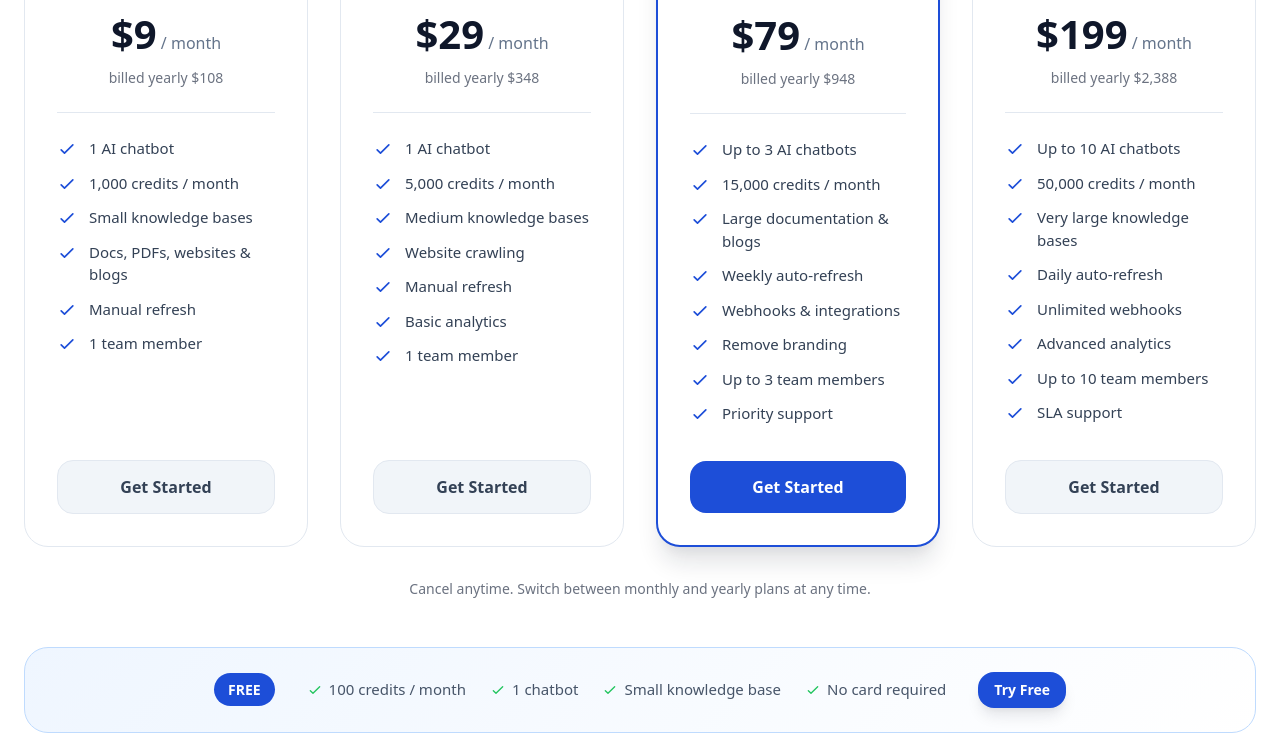
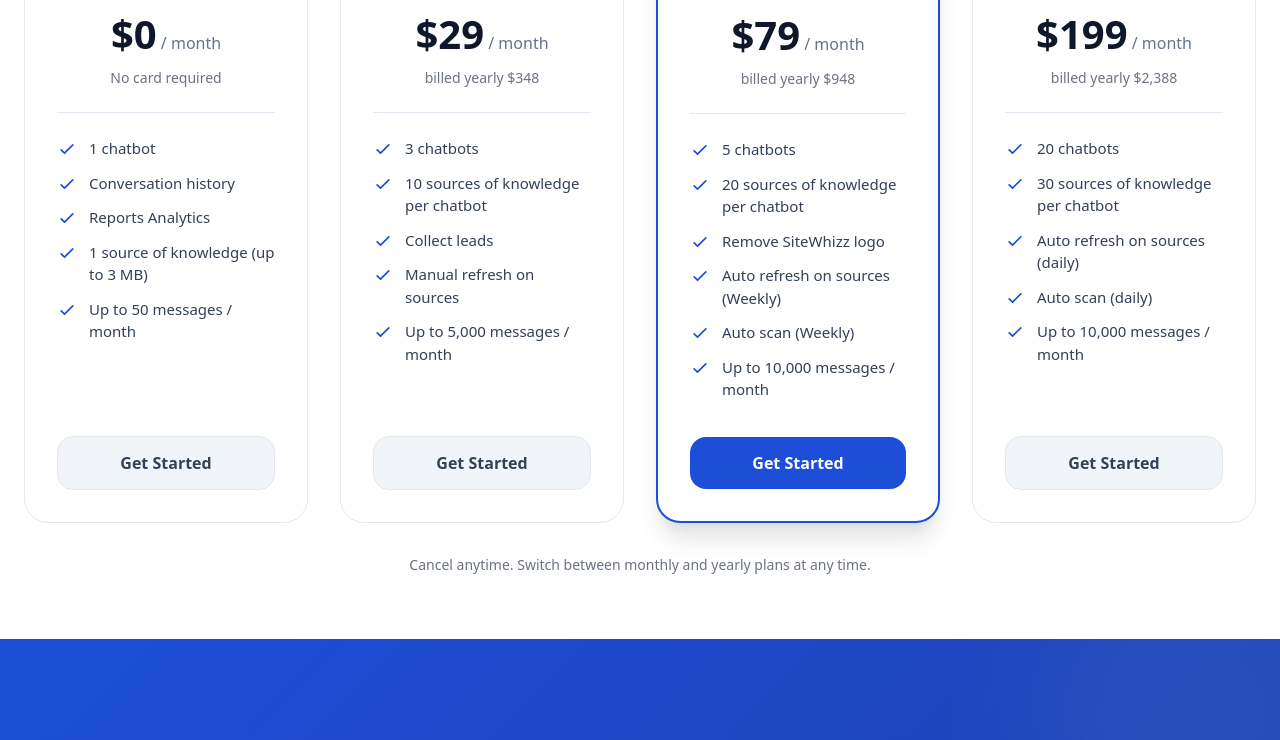
Before and after one commit to Aravinth-Code/sitewhizz-landing, a plain HTML site: page pricing/index.html in a window 1280 px wide. Shown: the part 757-1497 px from the top of the page. Drawn offline with nearby package versions, Linux system fonts and the light colour scheme.

Commit message:
changes added

```diff
--- a/pricing/index.html
+++ b/pricing/index.html
@@ -15,9 +15,9 @@ j=d.createElement(s),dl=l!='dataLayer'?'&l='+l:'';j.async=true;j.src=
   <title>Pricing | Create an AI Chatbot Using Your Website Content | SiteWhizz</title>
 
   <!-- Favicon -->
-  <link rel="icon" href="/favicon.ico" sizes="any">
-  <link rel="icon" type="image/png" sizes="32x32" href="/favicon-32x32.png">
-  <link rel="icon" type="image/svg+xml" href="/favicon.svg">
+  <link rel="icon" type="image/x-icon" href="../favicon.ico">
+  <link rel="icon" type="image/png" sizes="32x32" href="../favicon-32x32.png">
+  <link rel="shortcut icon" href="../favicon.ico">
 
   <!-- Supabase Client -->
   <script src="https://cdn.jsdelivr.net/npm/@supabase/supabase-js@2"></script>
@@ -726,38 +726,34 @@ height="0" width="0" style="display:none;visibility:hidden"></iframe></noscript>
     <!-- Pricing Grid -->
     <div class="grid grid-cols-1 md:grid-cols-2 lg:grid-cols-4 gap-6 lg:gap-8">
 
-      <!-- Lite Plan -->
+      <!-- Free Forever Plan -->
       <div class="pricing-card">
         <div class="pricing-card-header">
-          <div class="pricing-card-icon">🌱</div>
-          <div class="pricing-card-name">Lite</div>
-          <div class="pricing-card-price" data-yearly="9" data-monthly="11">$<span class="price-value">9</span><span> / month</span></div>
-          <div class="text-sm text-gray-500 mt-1 billing-note" data-yearly="billed yearly $108" data-monthly="billed monthly">billed yearly $108</div>
+          <div class="pricing-card-icon">🎁</div>
+          <div class="pricing-card-name">Free Forever</div>
+          <div class="pricing-card-price" data-yearly="0" data-monthly="0">$<span class="price-value">0</span><span> / month</span></div>
+          <div class="text-sm text-gray-500 mt-1">No card required</div>
         </div>
         <ul class="pricing-card-features">
           <li>
             <svg fill="none" stroke="currentColor" viewBox="0 0 24 24"><path stroke-linecap="round" stroke-linejoin="round" stroke-width="2" d="M5 13l4 4L19 7"></path></svg>
-            1 AI chatbot
+            1 chatbot
           </li>
           <li>
             <svg fill="none" stroke="currentColor" viewBox="0 0 24 24"><path stroke-linecap="round" stroke-linejoin="round" stroke-width="2" d="M5 13l4 4L19 7"></path></svg>
-            1,000 credits / month
+            Conversation history
           </li>
           <li>
             <svg fill="none" stroke="currentColor" viewBox="0 0 24 24"><path stroke-linecap="round" stroke-linejoin="round" stroke-width="2" d="M5 13l4 4L19 7"></path></svg>
-            Small knowledge bases
+            Reports Analytics
           </li>
           <li>
             <svg fill="none" stroke="currentColor" viewBox="0 0 24 24"><path stroke-linecap="round" stroke-linejoin="round" stroke-width="2" d="M5 13l4 4L19 7"></path></svg>
-            Docs, PDFs, websites & blogs
+            1 source of knowledge (up to 3 MB)
           </li>
           <li>
             <svg fill="none" stroke="currentColor" viewBox="0 0 24 24"><path stroke-linecap="round" stroke-linejoin="round" stroke-width="2" d="M5 13l4 4L19 7"></path></svg>
-            Manual refresh
-          </li>
-          <li>
-            <svg fill="none" stroke="currentColor" viewBox="0 0 24 24"><path stroke-linecap="round" stroke-linejoin="round" stroke-width="2" d="M5 13l4 4L19 7"></path></svg>
-            1 team member
+            Up to 50 messages / month
           </li>
         </ul>
         <a href="../index.html#early-access" class="pricing-card-btn pricing-card-btn-secondary">Get Started</a>
@@ -774,76 +770,60 @@ height="0" width="0" style="display:none;visibility:hidden"></iframe></noscript>
         <ul class="pricing-card-features">
           <li>
             <svg fill="none" stroke="currentColor" viewBox="0 0 24 24"><path stroke-linecap="round" stroke-linejoin="round" stroke-width="2" d="M5 13l4 4L19 7"></path></svg>
-            1 AI chatbot
+            3 chatbots
           </li>
           <li>
             <svg fill="none" stroke="currentColor" viewBox="0 0 24 24"><path stroke-linecap="round" stroke-linejoin="round" stroke-width="2" d="M5 13l4 4L19 7"></path></svg>
-            5,000 credits / month
+            10 sources of knowledge per chatbot
           </li>
           <li>
             <svg fill="none" stroke="currentColor" viewBox="0 0 24 24"><path stroke-linecap="round" stroke-linejoin="round" stroke-width="2" d="M5 13l4 4L19 7"></path></svg>
-            Medium knowledge bases
+            Collect leads
           </li>
           <li>
             <svg fill="none" stroke="currentColor" viewBox="0 0 24 24"><path stroke-linecap="round" stroke-linejoin="round" stroke-width="2" d="M5 13l4 4L19 7"></path></svg>
-            Website crawling
+            Manual refresh on sources
           </li>
           <li>
             <svg fill="none" stroke="currentColor" viewBox="0 0 24 24"><path stroke-linecap="round" stroke-linejoin="round" stroke-width="2" d="M5 13l4 4L19 7"></path></svg>
-            Manual refresh
-          </li>
-          <li>
-            <svg fill="none" stroke="currentColor" viewBox="0 0 24 24"><path stroke-linecap="round" stroke-linejoin="round" stroke-width="2" d="M5 13l4 4L19 7"></path></svg>
-            Basic analytics
-          </li>
-          <li>
-            <svg fill="none" stroke="currentColor" viewBox="0 0 24 24"><path stroke-linecap="round" stroke-linejoin="round" stroke-width="2" d="M5 13l4 4L19 7"></path></svg>
-            1 team member
+            Up to 5,000 messages / month
           </li>
         </ul>
         <a href="../index.html#early-access" class="pricing-card-btn pricing-card-btn-secondary">Get Started</a>
       </div>
 
-      <!-- Pro+ Plan (Most Popular) -->
+      <!-- Pro Plan (Most Popular) -->
       <div class="pricing-card popular">
         <div class="pricing-card-header">
           <div class="pricing-card-icon">⭐</div>
-          <div class="pricing-card-name">Pro+</div>
+          <div class="pricing-card-name">Pro</div>
           <div class="pricing-card-price" data-yearly="79" data-monthly="95">$<span class="price-value">79</span><span> / month</span></div>
           <div class="text-sm text-gray-500 mt-1 billing-note" data-yearly="billed yearly $948" data-monthly="billed monthly">billed yearly $948</div>
         </div>
         <ul class="pricing-card-features">
           <li>
             <svg fill="none" stroke="currentColor" viewBox="0 0 24 24"><path stroke-linecap="round" stroke-linejoin="round" stroke-width="2" d="M5 13l4 4L19 7"></path></svg>
-            Up to 3 AI chatbots
+            5 chatbots
           </li>
           <li>
             <svg fill="none" stroke="currentColor" viewBox="0 0 24 24"><path stroke-linecap="round" stroke-linejoin="round" stroke-width="2" d="M5 13l4 4L19 7"></path></svg>
-            15,000 credits / month
+            20 sources of knowledge per chatbot
           </li>
           <li>
             <svg fill="none" stroke="currentColor" viewBox="0 0 24 24"><path stroke-linecap="round" stroke-linejoin="round" stroke-width="2" d="M5 13l4 4L19 7"></path></svg>
-            Large documentation & blogs
+            Remove SiteWhizz logo
           </li>
           <li>
             <svg fill="none" stroke="currentColor" viewBox="0 0 24 24"><path stroke-linecap="round" stroke-linejoin="round" stroke-width="2" d="M5 13l4 4L19 7"></path></svg>
-            Weekly auto-refresh
+            Auto refresh on sources (Weekly)
           </li>
           <li>
             <svg fill="none" stroke="currentColor" viewBox="0 0 24 24"><path stroke-linecap="round" stroke-linejoin="round" stroke-width="2" d="M5 13l4 4L19 7"></path></svg>
-            Webhooks & integrations
+            Auto scan (Weekly)
           </li>
           <li>
             <svg fill="none" stroke="currentColor" viewBox="0 0 24 24"><path stroke-linecap="round" stroke-linejoin="round" stroke-width="2" d="M5 13l4 4L19 7"></path></svg>
-            Remove branding
-          </li>
-          <li>
-            <svg fill="none" stroke="currentColor" viewBox="0 0 24 24"><path stroke-linecap="round" stroke-linejoin="round" stroke-width="2" d="M5 13l4 4L19 7"></path></svg>
-            Up to 3 team members
-          </li>
-          <li>
-            <svg fill="none" stroke="currentColor" viewBox="0 0 24 24"><path stroke-linecap="round" stroke-linejoin="round" stroke-width="2" d="M5 13l4 4L19 7"></path></svg>
-            Priority support
+            Up to 10,000 messages / month
           </li>
         </ul>
         <a href="../index.html#early-access" class="pricing-card-btn pricing-card-btn-primary">Get Started</a>
@@ -860,36 +840,25 @@ height="0" width="0" style="display:none;visibility:hidden"></iframe></noscript>
         <ul class="pricing-card-features">
           <li>
             <svg fill="none" stroke="currentColor" viewBox="0 0 24 24"><path stroke-linecap="round" stroke-linejoin="round" stroke-width="2" d="M5 13l4 4L19 7"></path></svg>
-            Up to 10 AI chatbots
+            20 chatbots
           </li>
           <li>
             <svg fill="none" stroke="currentColor" viewBox="0 0 24 24"><path stroke-linecap="round" stroke-linejoin="round" stroke-width="2" d="M5 13l4 4L19 7"></path></svg>
-            50,000 credits / month
+            30 sources of knowledge per chatbot
           </li>
           <li>
             <svg fill="none" stroke="currentColor" viewBox="0 0 24 24"><path stroke-linecap="round" stroke-linejoin="round" stroke-width="2" d="M5 13l4 4L19 7"></path></svg>
-            Very large knowledge bases
+            Auto refresh on sources (daily)
           </li>
           <li>
             <svg fill="none" stroke="currentColor" viewBox="0 0 24 24"><path stroke-linecap="round" stroke-linejoin="round" stroke-width="2" d="M5 13l4 4L19 7"></path></svg>
-            Daily auto-refresh
+            Auto scan (daily)
           </li>
           <li>
             <svg fill="none" stroke="currentColor" viewBox="0 0 24 24"><path stroke-linecap="round" stroke-linejoin="round" stroke-width="2" d="M5 13l4 4L19 7"></path></svg>
-            Unlimited webhooks
+            Up to 10,000 messages / month
           </li>
-          <li>
-            <svg fill="none" stroke="currentColor" viewBox="0 0 24 24"><path stroke-linecap="round" stroke-linejoin="round" stroke-width="2" d="M5 13l4 4L19 7"></path></svg>
-            Advanced analytics
-          </li>
-          <li>
-            <svg fill="none" stroke="currentColor" viewBox="0 0 24 24"><path stroke-linecap="round" stroke-linejoin="round" stroke-width="2" d="M5 13l4 4L19 7"></path></svg>
-            Up to 10 team members
-          </li>
-          <li>
-            <svg fill="none" stroke="currentColor" viewBox="0 0 24 24"><path stroke-linecap="round" stroke-linejoin="round" stroke-width="2" d="M5 13l4 4L19 7"></path></svg>
-            SLA support
-          </li>
+
         </ul>
         <a href="../index.html#early-access" class="pricing-card-btn pricing-card-btn-secondary">Get Started</a>
       </div>
@@ -901,39 +870,6 @@ height="0" width="0" style="display:none;visibility:hidden"></iframe></noscript>
       <p>Cancel anytime. Switch between monthly and yearly plans at any time.</p>
     </div>
 
-    <!-- Free Tier Strip -->
-    <div class="free-strip">
-      <span class="free-strip-badge">FREE</span>
-      <div class="free-strip-features">
-        <span>
-          <svg class="w-4 h-4 text-green-500" fill="none" stroke="currentColor" viewBox="0 0 24 24"><path stroke-linecap="round" stroke-linejoin="round" stroke-width="2" d="M5 13l4 4L19 7"></path></svg>
-          100 credits / month
-        </span>
-        <span>
-          <svg class="w-4 h-4 text-green-500" fill="none" stroke="currentColor" viewBox="0 0 24 24"><path stroke-linecap="round" stroke-linejoin="round" stroke-width="2" d="M5 13l4 4L19 7"></path></svg>
-          1 chatbot
-        </span>
-        <span>
-          <svg class="w-4 h-4 text-green-500" fill="none" stroke="currentColor" viewBox="0 0 24 24"><path stroke-linecap="round" stroke-linejoin="round" stroke-width="2" d="M5 13l4 4L19 7"></path></svg>
-          Small knowledge base
-        </span>
-        <span>
-          <svg class="w-4 h-4 text-green-500" fill="none" stroke="currentColor" viewBox="0 0 24 24"><path stroke-linecap="round" stroke-linejoin="round" stroke-width="2" d="M5 13l4 4L19 7"></path></svg>
-          No card required
-        </span>
-      </div>
-      <a href="../index.html#early-access" class="btn btn-primary text-sm py-2 px-4" style="background: #1d4ed8;">Try Free</a>
-    </div>
-
-    <!-- Credit Info -->
-    <div class="credit-info">
-      <h3>How Credits Work</h3>
-      <p>
-        Credits power everything — AI replies, data ingestion, refreshes, and integrations.
-        <strong>1 page = up to 2,500 characters</strong> (docs, PDFs, websites, blogs).
-        Use credits for AI conversations, training your chatbot, and keeping your knowledge base fresh.
-      </p>
-    </div>
 
   </div>
 </section>
```
Also changed, not shown: blog/index.html (+3 -3 lines), blog/what-are-ai-agents/index.html (+3 -3 lines), features/index.html (+3 -3 lines), index.html (+3 -3 lines).
